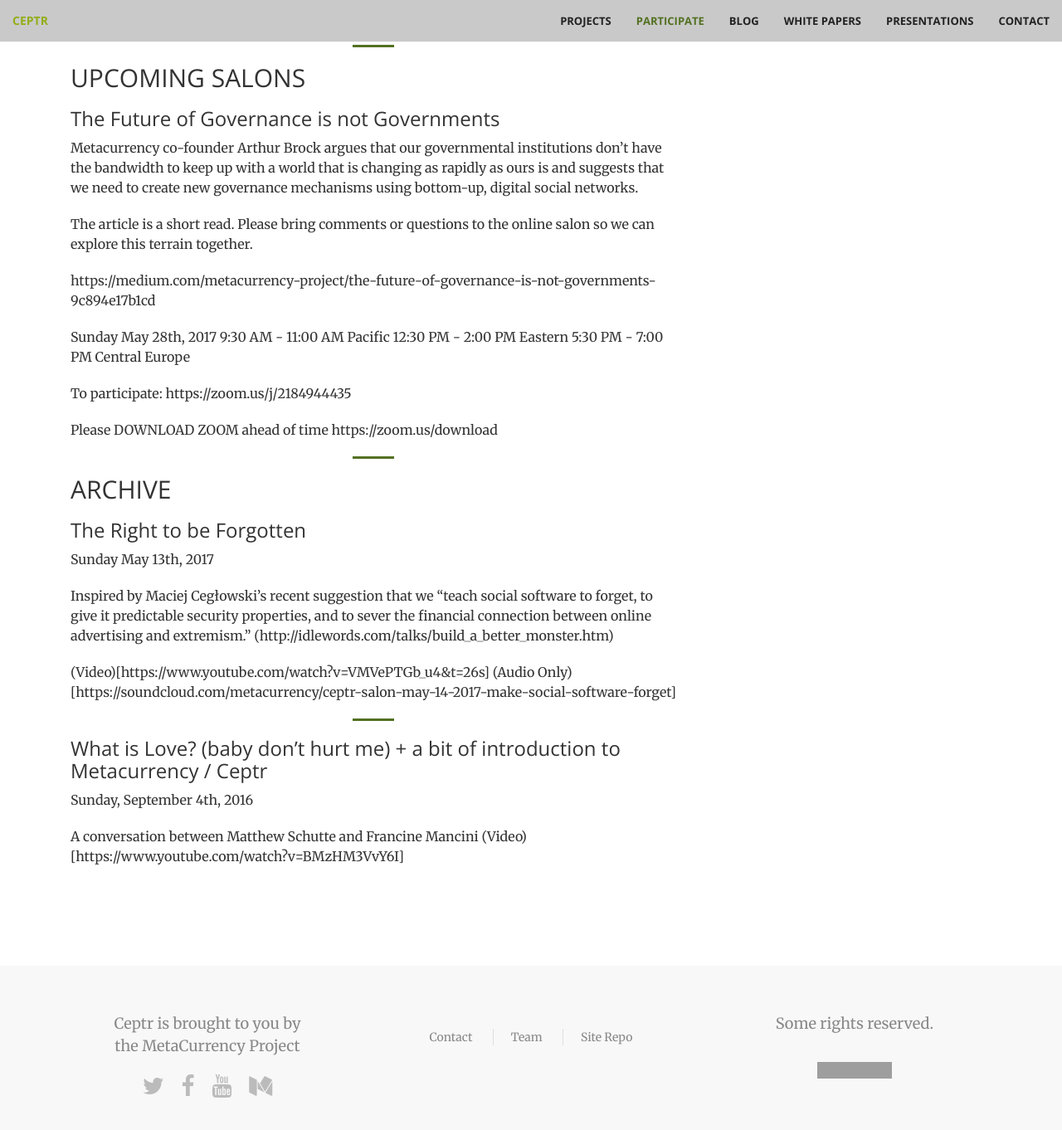
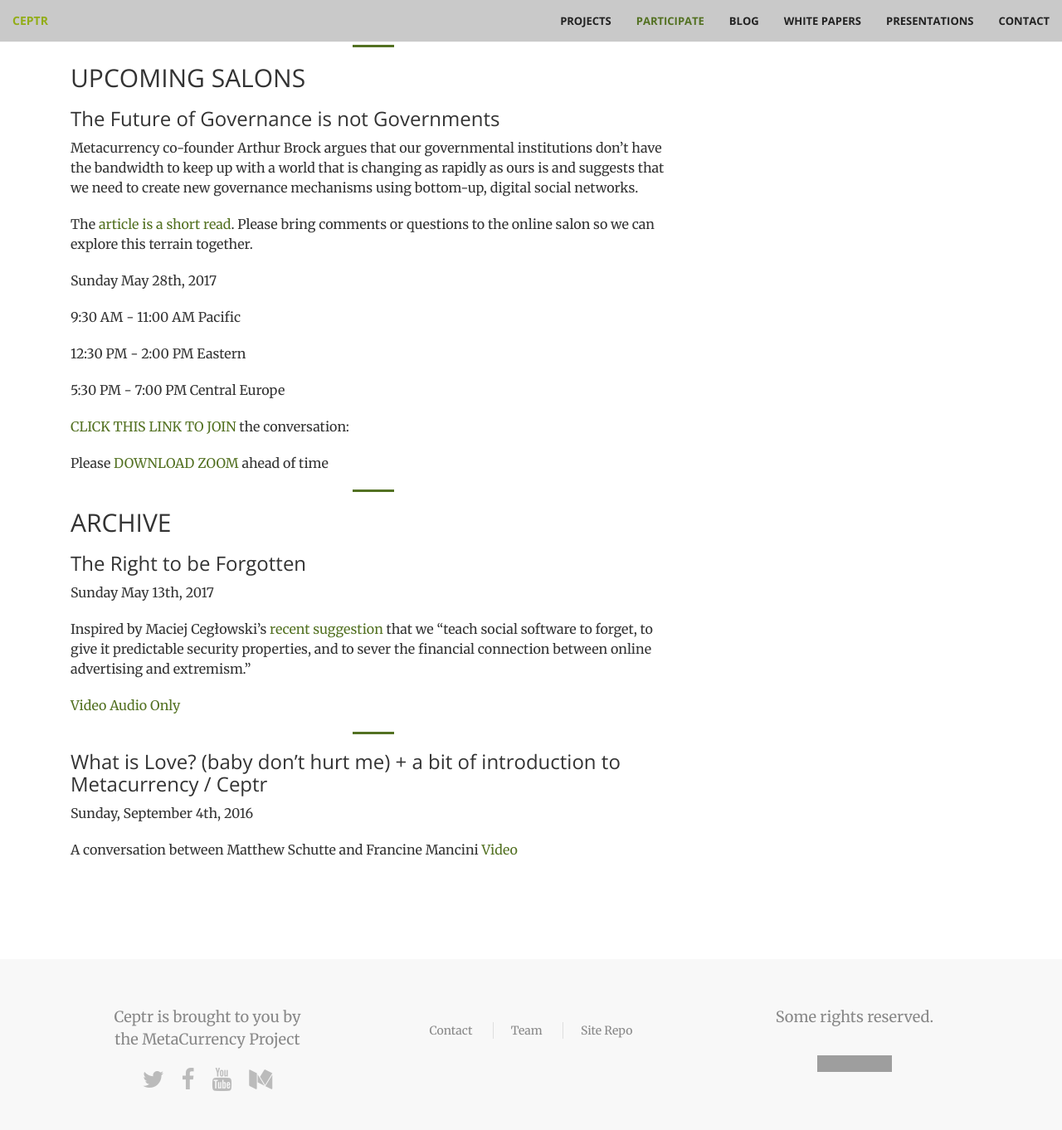
Before and after one commit to metacurrency/ceptr-org, a Jekyll site: the page built from _participate/salons.md, in a window 1280 px wide and 1400 px high, scrolled down 479 px. Shown: the top 1362 px of the window at 83% size. Built offline with Jekyll 4.4.1, drawn with Linux system fonts in a browser that asks for light colours; grey boxes are pictures that could not be loaded.

Commit message:
edited links and formatting on salons.md

```diff
--- a/_participate/salons.md
+++ b/_participate/salons.md
@@ -40,20 +40,23 @@ Our salons give us an opportunity to share ideas, explore them in conversation,
 ### The Future of Governance is not Governments
 Metacurrency co-founder Arthur Brock argues that our governmental institutions don't have the bandwidth to keep up with a world that is changing as rapidly as ours is and suggests that we need to create new governance mechanisms using bottom-up, digital social networks.
 
-The article is a short read. Please bring comments or questions to the online salon so we can explore this terrain together.
+The [article is a short read](https://medium.com/metacurrency-project/the-future-of-governance-is-not-governments-9c894e17b1cd). Please bring comments or questions to the online salon so we can explore this terrain together.
 
-https://medium.com/metacurrency-project/the-future-of-governance-is-not-governments-9c894e17b1cd
+
 
 Sunday May 28th, 2017
+
 9:30 AM - 11:00 AM Pacific
+
 12:30 PM - 2:00 PM Eastern
+
 5:30 PM - 7:00 PM Central Europe
 
-To participate:
-https://zoom.us/j/2184944435
+[CLICK THIS LINK TO JOIN](https://zoom.us/j/2184944435) the conversation:
 
-Please DOWNLOAD ZOOM ahead of time
-https://zoom.us/download
+
+Please [DOWNLOAD ZOOM](https://zoom.us/download) ahead of time
+
 
 ----
 
@@ -61,10 +64,10 @@ https://zoom.us/download
 ### The Right to be Forgotten
 Sunday May 13th, 2017
 
-Inspired by Maciej Cegłowski’s recent suggestion that we “teach social software to forget, to give it predictable security properties, and to sever the financial connection between online advertising and extremism.” (http://idlewords.com/talks/build_a_better_monster.htm)
+Inspired by Maciej Cegłowski’s [recent suggestion](http://idlewords.com/talks/build_a_better_monster.htm) that we “teach social software to forget, to give it predictable security properties, and to sever the financial connection between online advertising and extremism.”
 
-(Video)[https://www.youtube.com/watch?v=VMVePTGb_u4&t=26s]
-(Audio Only)[https://soundcloud.com/metacurrency/ceptr-salon-may-14-2017-make-social-software-forget]
+[Video](https://www.youtube.com/watch?v=VMVePTGb_u4&t=26s)
+[Audio Only](https://soundcloud.com/metacurrency/ceptr-salon-may-14-2017-make-social-software-forget)
 
 ----
 
@@ -72,4 +75,4 @@ Inspired by Maciej Cegłowski’s recent suggestion that we “teach social soft
 Sunday, September 4th, 2016
 
 A conversation between Matthew Schutte and Francine Mancini
-(Video)[https://www.youtube.com/watch?v=BMzHM3VvY6I]
+[Video](https://www.youtube.com/watch?v=BMzHM3VvY6I)
```
